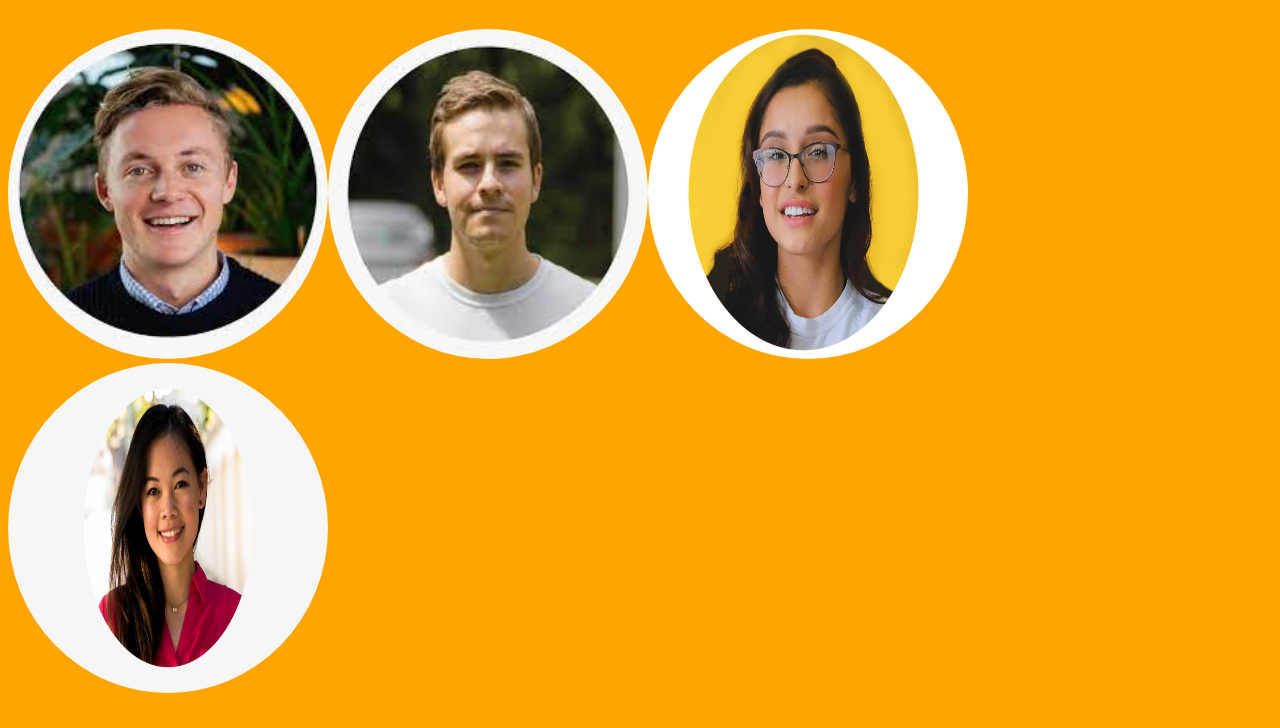
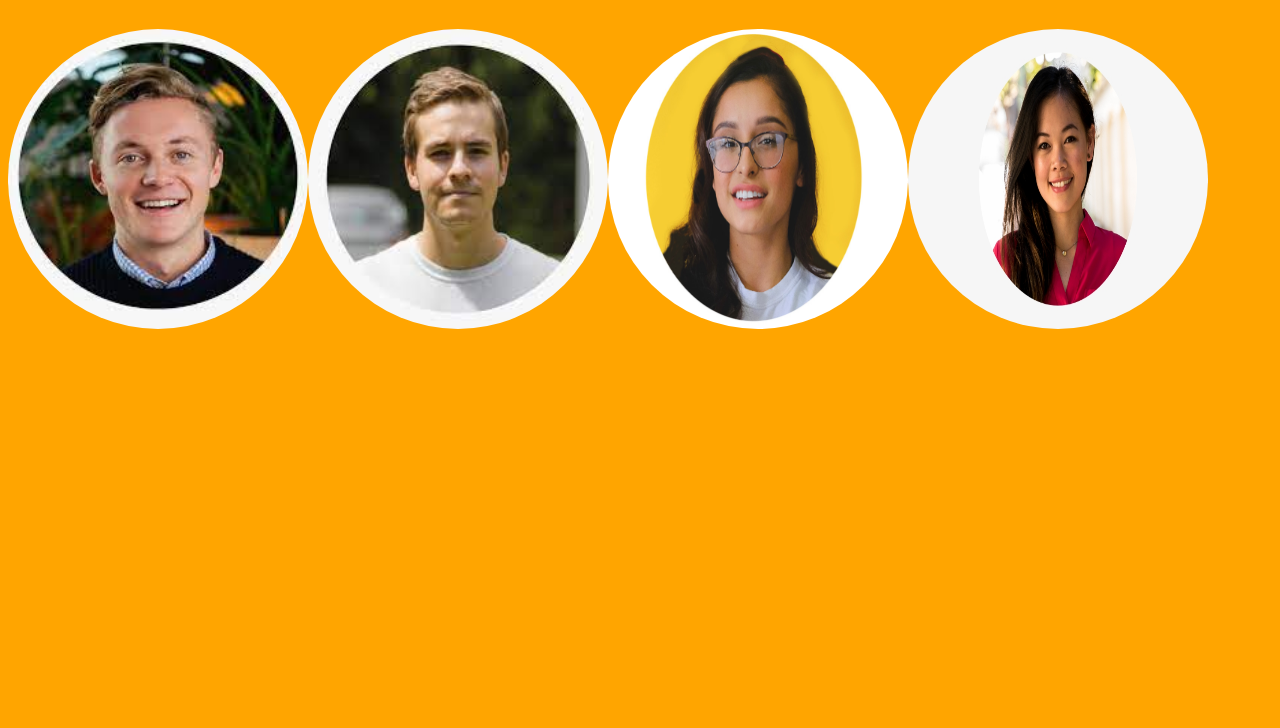
Before and after one commit to iamhemantgauhai/Employee-Page, a plain HTML site: page index.html in a window 1280 px wide. Shown: the part 72-800 px from the top of the page. Drawn offline with Linux system fonts and the light colour scheme.

Commit message:
initial commit

```diff
--- a/index.css
+++ b/index.css
@@ -3,7 +3,7 @@ body{
 }
 
 img{
-    width: 320px;
-    height: 330px;
+    width: 300px;
+    height: 300px;
     border-radius:100%;
 }
```
